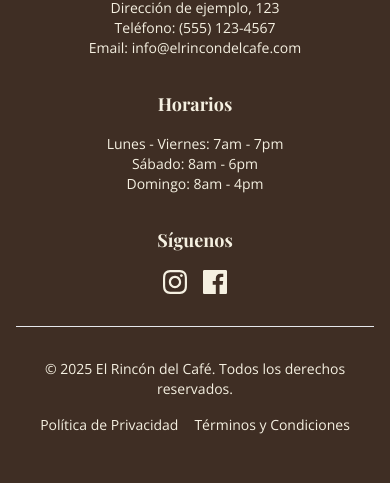
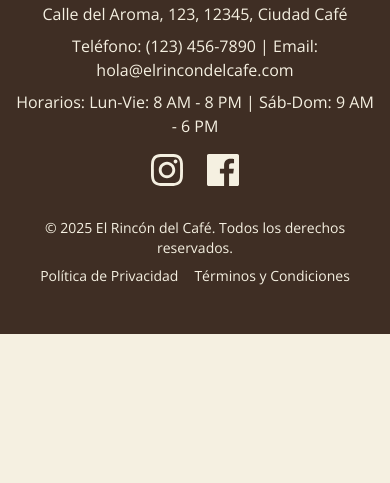
Before and after one commit to agustinCampi/el-rincon-del-cafe-web, a plain HTML site: page index.html in a window 390 px wide. Shown: the part 6351-6834 px from the top of the page. After the commit the page ends 6685 px from the top, so only its background shows below. Drawn offline with nearby package versions, Linux system fonts and the light colour scheme.

Commit message:
feat: Implement smooth scrolling and final HTML structure

```diff
--- a/index.html
+++ b/index.html
@@ -1,10 +1,12 @@
-<html>
+<!DOCTYPE html>
+<html lang="es">
   <head>
     <meta charset="utf-8" />
+    <meta name="viewport" content="width=device-width, initial-scale=1.0" />
     <link href="https://fonts.googleapis.com" rel="preconnect" />
     <link crossorigin="" href="https://fonts.gstatic.com/" rel="preconnect" />
     <link
-      href="https://fonts.googleapis.com/css2?family=Playfair+Display:wght@700&amp;family=Open+Sans:wght@400;600&amp;display=swap"
+      href="https://fonts.googleapis.com/css2?family=Playfair+Display:wght@700&family=Open+Sans:wght@400;600&display=swap"
       rel="stylesheet"
     />
     <title>El Rincón del Café</title>
@@ -106,7 +108,7 @@
                 rgba(0, 0, 0, 0.4),
                 rgba(0, 0, 0, 0.4)
               ),
-              url('https://images.unsplash.com/photo-1511920183353-30b501742a13?q=80&amp;w=3087&amp;auto=format&amp;fit=crop&amp;ixlib=rb-4.0.3&amp;ixid=M3wxMjA3fDB8MHxwaG90by1wYWdlfHx8fGVufDB8fHx8fA%3D%3D');
+              url('https://images.unsplash.com/photo-1511920183353-30b501742a13?q=80&w=3087&auto=format&fit=crop&ixlib=rb-4.0.3&ixid=M3wxMjA3fDB8MHxwaG90by1wYWdlfHx8fGVufDB8fHx8fA%3D%3D');
           "
         >
           <div class="text-center text-white px-4">
@@ -522,31 +524,24 @@
           </div>
         </section>
       </main>
-      <footer class="bg-[var(--color-brown-dark)] text-[var(--color-beige)]">
-        <div class="container mx-auto px-4 sm:px-6 lg:px-8 py-12">
-          <div
-            class="grid grid-cols-1 md:grid-cols-3 lg:grid-cols-4 gap-8 text-center md:text-left"
+      <footer
+        class="bg-[var(--color-brown-dark)] text-[var(--color-beige)] py-12"
       >
-            <div class="md:col-span-1 lg:col-span-1">
-              <h3 class="text-2xl font-bold mb-4">El Rincón del Café</h3>
-              <p class="text-sm">Dirección de ejemplo, 123</p>
-              <p class="text-sm">Teléfono: (555) 123-4567</p>
-              <p class="text-sm">Email: info@elrincondelcafe.com</p>
-            </div>
-            <div>
-              <h4 class="font-bold text-lg mb-4">Horarios</h4>
-              <p class="text-sm">Lunes - Viernes: 7am - 7pm</p>
-              <p class="text-sm">Sábado: 8am - 6pm</p>
-              <p class="text-sm">Domingo: 8am - 4pm</p>
-            </div>
-            <div>
-              <h4 class="font-bold text-lg mb-4">Síguenos</h4>
-              <div class="flex justify-center md:justify-start space-x-4">
+        <div class="container mx-auto px-4 sm:px-6 lg:px-8 text-center">
+          <h3 class="text-3xl font-bold mb-4">El Rincón del Café</h3>
+          <p class="mb-2">Calle del Aroma, 123, 12345, Ciudad Café</p>
+          <p class="mb-2">
+            Teléfono: (123) 456-7890 | Email: hola@elrincondelcafe.com
+          </p>
+          <p class="mb-4">
+            Horarios: Lun-Vie: 8 AM - 8 PM | Sáb-Dom: 9 AM - 6 PM
+          </p>
+          <div class="flex justify-center space-x-6 mb-8">
             <a
               class="text-[var(--color-beige)] hover:text-[var(--color-caramel)] transition-colors duration-300"
               href="#"
             >
-                  <svg class="h-6 w-6" fill="currentColor" viewBox="0 0 24 24">
+              <svg class="h-8 w-8" fill="currentColor" viewBox="0 0 24 24">
                 <path
                   d="M12 2.163c3.204 0 3.584.012 4.85.07 3.252.148 4.771 1.691 4.919 4.919.058 1.265.069 1.645.069 4.849 0 3.205-.012 3.584-.07 4.849-.149 3.225-1.664 4.771-4.919 4.919-1.266.058-1.644.07-4.85.07-3.204 0-3.584-.012-4.849-.07-3.26-.149-4.771-1.699-4.919-4.92-.058-1.265-.07-1.644-.07-4.849 0-3.204.013-3.583.07-4.849.149-3.227 1.664-4.771 4.919-4.919 1.266-.057 1.645-.069 4.849-.069zm0-2.163c-3.259 0-3.667.014-4.947.072-4.358.2-6.78 2.618-6.98 6.98-.059 1.281-.073 1.689-.073 4.948 0 3.259.014 3.668.072 4.948.2 4.358 2.618 6.78 6.98 6.98 1.281.058 1.689.072 4.948.072 3.259 0 3.668-.014 4.948-.072 4.354-.2 6.782-2.618 6.979-6.98.059-1.28.073-1.689.073-4.948 0-3.259-.014-3.667-.072-4.947-.196-4.354-2.617-6.78-6.979-6.98-1.281-.059-1.689-.073-4.948-.073zm0 5.838c-3.403 0-6.162 2.759-6.162 6.162s2.759 6.162 6.162 6.162 6.162-2.759 6.162-6.162-2.759-6.162-6.162-6.162zm0 10.162c-2.209 0-4-1.79-4-4s1.791-4 4-4 4 1.79 4 4-1.791 4-4 4zm6.406-11.845c-.796 0-1.441.645-1.441 1.44s.645 1.44 1.441 1.44 1.441-.645 1.441-1.44c0-.795-.645-1.44-1.441-1.44z"
                 ></path>
@@ -556,49 +551,54 @@
               class="text-[var(--color-beige)] hover:text-[var(--color-caramel)] transition-colors duration-300"
               href="#"
             >
-                  <svg class="h-6 w-6" fill="currentColor" viewBox="0 0 24 24">
+              <svg class="h-8 w-8" fill="currentColor" viewBox="0 0 24 24">
                 <path
                   d="M22.675 0h-21.35c-.732 0-1.325.593-1.325 1.325v21.351c0 .731.593 1.324 1.325 1.324h11.495v-9.294h-3.128v-3.622h3.128v-2.671c0-3.1 1.893-4.788 4.659-4.788 1.325 0 2.463.099 2.795.143v3.24l-1.918.001c-1.504 0-1.795.715-1.795 1.763v2.313h3.587l-.467 3.622h-3.12v9.293h6.116c.73 0 1.323-.593 1.323-1.325v-21.35c0-.732-.593-1.325-1.325-1.325z"
                 ></path>
               </svg>
             </a>
           </div>
-            </div>
-            <div class="hidden lg:block">
-              <h4 class="font-bold text-lg mb-4">Legal</h4>
+          <p class="text-sm">
+            © 2025 El Rincón del Café. Todos los derechos reservados.
+          </p>
+          <div class="flex justify-center space-x-4 mt-2 text-sm">
             <a
-                class="text-sm block hover:text-[var(--color-caramel)] transition-colors duration-300"
+              class="text-[var(--color-beige)] hover:text-[var(--color-caramel)] transition-colors duration-300"
               href="#"
               >Política de Privacidad</a
             >
             <a
-                class="text-sm block mt-2 hover:text-[var(--color-caramel)] transition-colors duration-300"
+              class="text-[var(--color-beige)] hover:text-[var(--color-caramel)] transition-colors duration-300"
               href="#"
               >Términos y Condiciones</a
             >
           </div>
         </div>
-          <div
-            class="mt-8 border-t border-[var(--color-beige)]/20 pt-8 flex flex-col sm:flex-row justify-between items-center text-sm"
-          >
-            <p class="text-center sm:text-left mb-4 sm:mb-0">
-              © 2025 El Rincón del Café. Todos los derechos reservados.
-            </p>
-            <div class="flex space-x-4 lg:hidden">
-              <a
-                class="hover:text-[var(--color-caramel)] transition-colors duration-300"
-                href="#"
-                >Política de Privacidad</a
-              >
-              <a
-                class="hover:text-[var(--color-caramel)] transition-colors duration-300"
-                href="#"
-                >Términos y Condiciones</a
-              >
-            </div>
-          </div>
-        </div>
       </footer>
     </div>
+
+    <script>
+      document.querySelectorAll('a[href^="#"]').forEach((anchor) => {
+        anchor.addEventListener("click", function (e) {
+          e.preventDefault(); // Previene el comportamiento de salto predeterminado
+
+          const targetId = this.getAttribute("href");
+          const targetElement = document.querySelector(targetId);
+
+          if (targetElement) {
+            // Calcula el desplazamiento teniendo en cuenta el header fijo
+            const headerOffset = document.querySelector("header").offsetHeight;
+            const elementPosition =
+              targetElement.getBoundingClientRect().top + window.pageYOffset;
+            const offsetPosition = elementPosition - headerOffset;
+
+            window.scrollTo({
+              top: offsetPosition,
+              behavior: "smooth",
+            });
+          }
+        });
+      });
+    </script>
   </body>
 </html>
```
Lines whose indentation alone changed are shown as unchanged.
